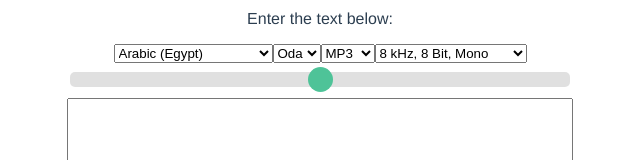
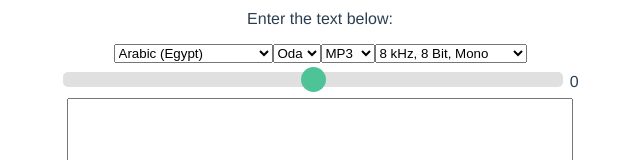
Before and after one commit to slade13/text-to-speach, a Vue app: page / in a window 1280 px wide. Shown: the part 334-494 px from the top of the page, without its empty margins (320-960 px from the left). Built offline with nearby package versions, Linux system fonts and the light colour scheme.

Commit message:
Update SpeechRateSelector.vue

```diff
--- a/src/components/SpeechRateSelector.vue
+++ b/src/components/SpeechRateSelector.vue
@@ -1,6 +1,7 @@
 <template>
   <div class="sliderContainer">
-    <input type="range" min="-10" max="10" value="0" class="slider" id="myRange">
+    <input type="range" min="-10" max="10" v-model="speed" class="slider" id="myRange">
+    {{ speed }}
   </div>
 </template>
 
@@ -9,7 +10,7 @@ export default {
   name: "SpeechRateSelector",
   data() {
     return {
-
+        speed: 0
     }
   }
 }
```
